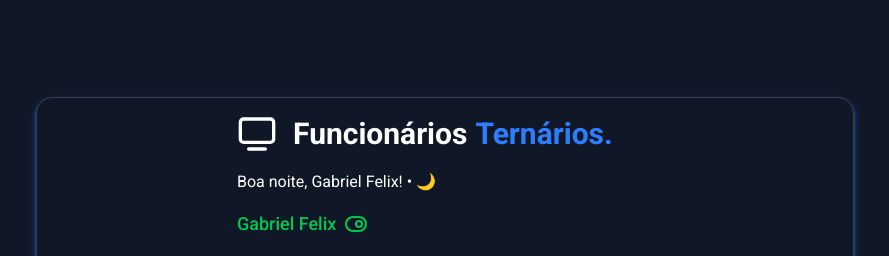
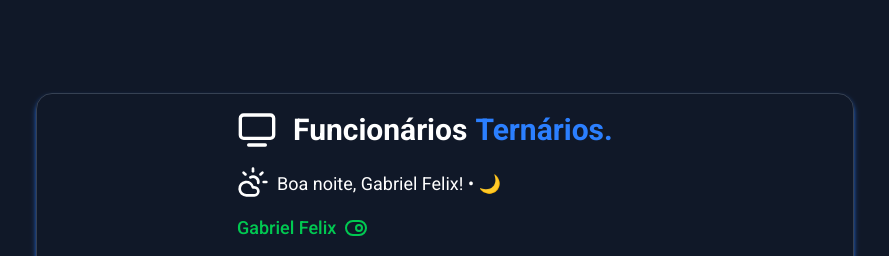
Before and after one commit to GabrielFelix22/estudando-ternario, a React (Vite) app: page / in a window 1280 px wide. Shown: the top 256 px of the page, without its empty margins (195-1084 px from the left). Built offline with nearby package versions, Linux system fonts and the light colour scheme.

Commit message:
incluindo icon para o tempo, bom dia, boa tarde e boa noite.

```diff
--- a/src/App.jsx
+++ b/src/App.jsx
@@ -1,5 +1,7 @@
 import './App.css';
 import {
+  CloudMoon,
+  CloudSun,
   Plus,
   ToggleLeft,
   ToggleRight,
@@ -65,10 +67,13 @@ function App() {
             Funcionários <span className="text-blue-500">Ternários.</span>
           </div>
         </h1>
-        <p>
-          {`${hora < 12 ? 'Bom dia' : hora < 18 ? 'Boa tarde' : 'Boa noite'}, ${usuario.nome}!`}{' '}
-          • {emoji}
-        </p>
+        <div className="flex items-center gap-2">
+          <CloudSun className="w-8 h-8" />
+          <p className="text-lg mt-1">
+            {`${hora < 12 ? 'Bom dia' : hora < 18 ? 'Boa tarde' : 'Boa noite'}, ${usuario.nome}!`}{' '}
+            • {emoji}
+          </p>
+        </div>
         <div
           className={`font-medium text-lg ${usuario.online ? 'text-green-500' : 'text-red-500'}`}
         >
```
